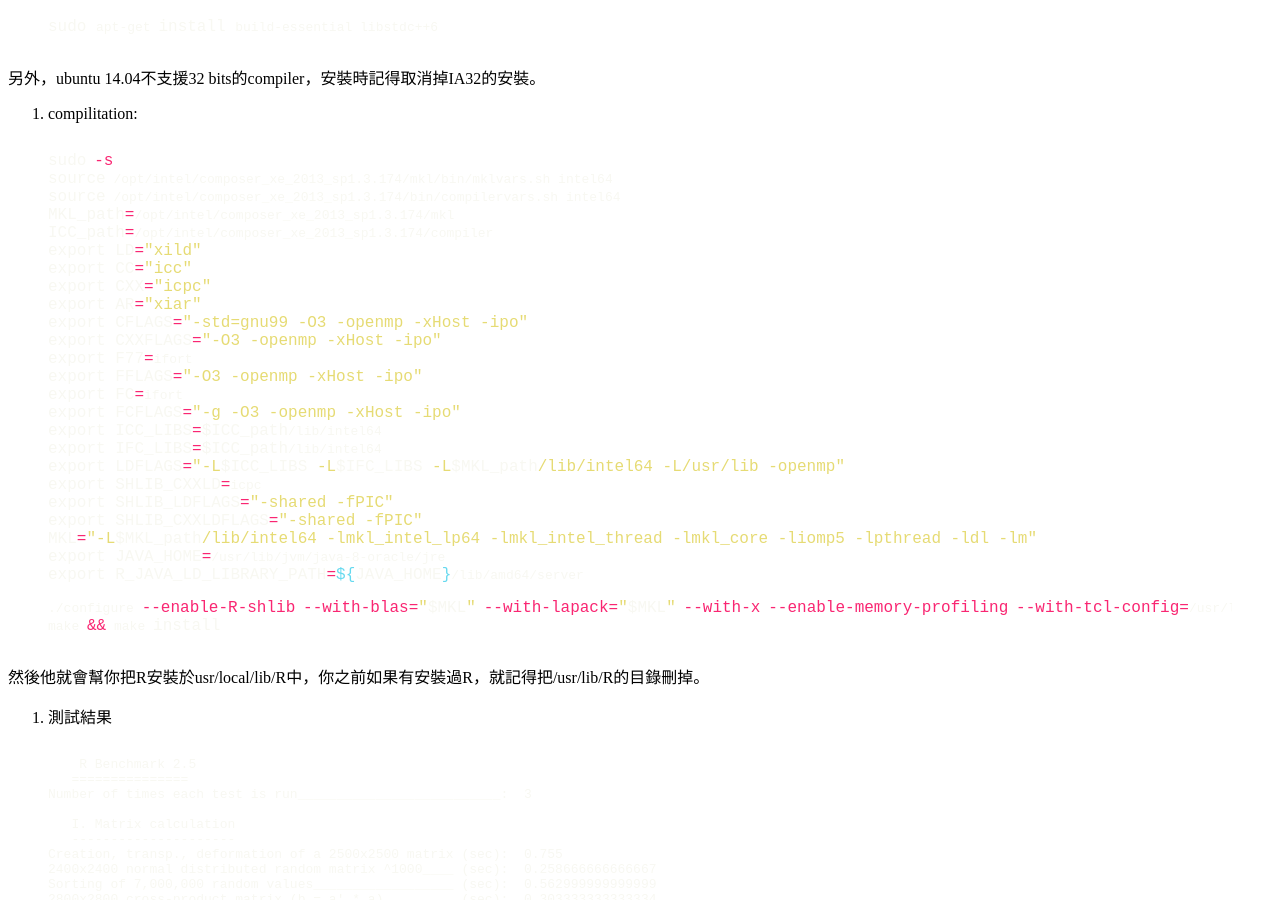
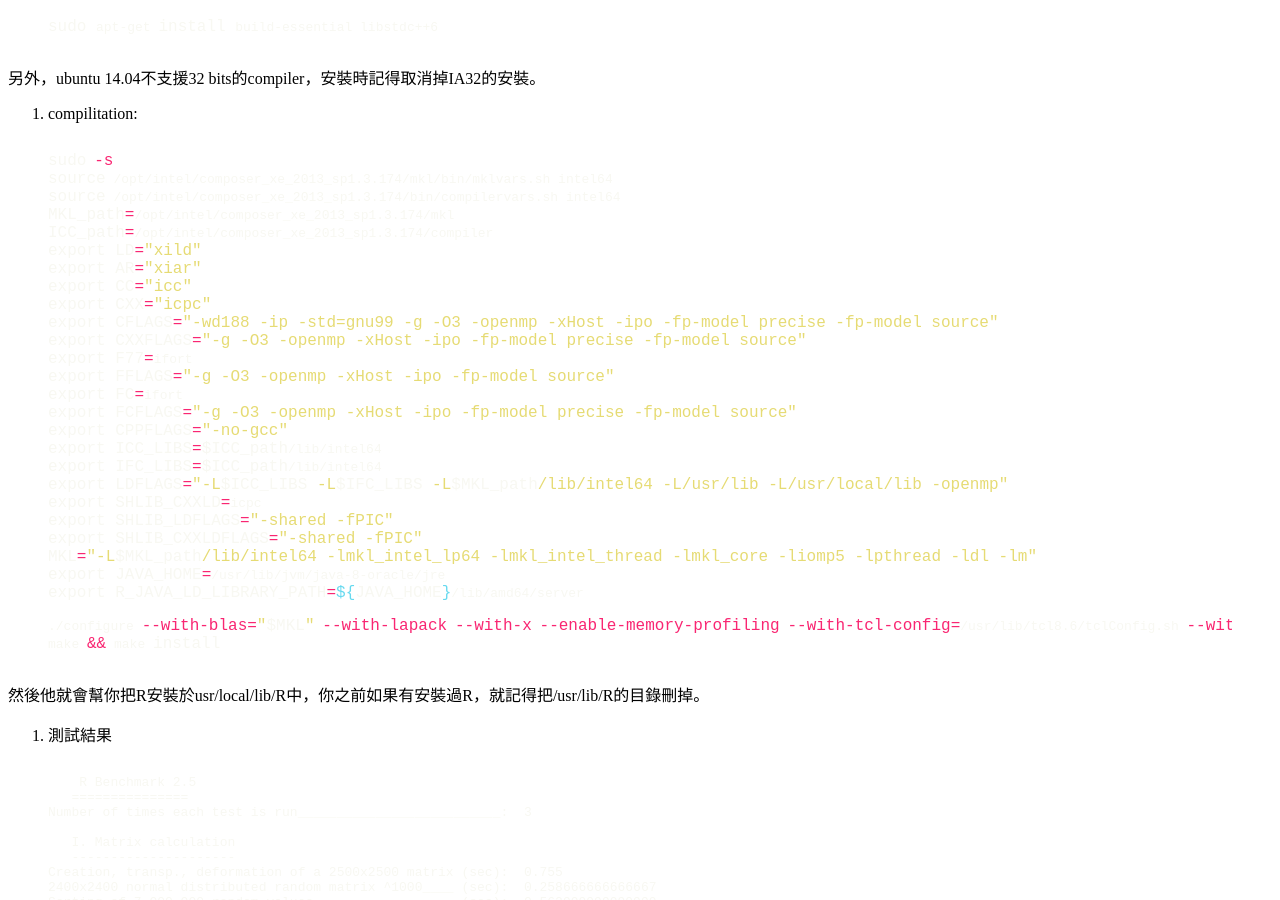
Before and after one commit to chengyucatch/chingchuan-chen.github.com, a Jekyll site: the page built from _posts/2014-05-16-how-to-compile-R-with-mkl.md, in a window 1280 px wide and 900 px high, scrolled down 2644 px. Built offline with Jekyll 4.4.1, drawn with Linux system fonts in a browser that asks for light colours; nearby versions of some CDN libraries; library files that are not in the unit come from our copies; comment, search, counter and statistics services are not loaded.

Commit message:
new post

```diff
--- a/_posts/2014-05-16-how-to-compile-R-with-mkl.md
+++ b/_posts/2014-05-16-how-to-compile-R-with-mkl.md
@@ -180,18 +180,19 @@ source /opt/intel/composer_xe_2013_sp1.3.174/bin/compilervars.sh intel64
 MKL_path=/opt/intel/composer_xe_2013_sp1.3.174/mkl
 ICC_path=/opt/intel/composer_xe_2013_sp1.3.174/compiler
 export LD="xild"
+export AR="xiar"
 export CC="icc"
 export CXX="icpc"
-export AR="xiar"
-export CFLAGS="-std=gnu99 -O3 -openmp -xHost -ipo"
-export CXXFLAGS="-O3 -openmp -xHost -ipo"
+export CFLAGS="-wd188 -ip -std=gnu99 -g -O3 -openmp -xHost -ipo -fp-model precise -fp-model source"
+export CXXFLAGS="-g -O3 -openmp -xHost -ipo -fp-model precise -fp-model source"
 export F77=ifort
-export FFLAGS="-O3 -openmp -xHost -ipo"
+export FFLAGS="-g -O3 -openmp -xHost -ipo -fp-model source"
 export FC=ifort
-export FCFLAGS="-g -O3 -openmp -xHost -ipo"
+export FCFLAGS="-g -O3 -openmp -xHost -ipo -fp-model precise -fp-model source"
+export CPPFLAGS="-no-gcc"
 export ICC_LIBS=$ICC_path/lib/intel64
 export IFC_LIBS=$ICC_path/lib/intel64
-export LDFLAGS="-L$ICC_LIBS -L$IFC_LIBS -L$MKL_path/lib/intel64 -L/usr/lib -openmp"
+export LDFLAGS="-L$ICC_LIBS -L$IFC_LIBS -L$MKL_path/lib/intel64 -L/usr/lib -L/usr/local/lib -openmp"
 export SHLIB_CXXLD=icpc
 export SHLIB_LDFLAGS="-shared -fPIC"
 export SHLIB_CXXLDFLAGS="-shared -fPIC"
@@ -199,7 +200,7 @@ MKL="-L$MKL_path/lib/intel64 -lmkl_intel_lp64 -lmkl_intel_thread -lmkl_core -lio
 export JAVA_HOME=/usr/lib/jvm/java-8-oracle/jre
 export R_JAVA_LD_LIBRARY_PATH=${JAVA_HOME}/lib/amd64/server
 
-./configure --enable-R-shlib --with-blas="$MKL" --with-lapack="$MKL" --with-x --enable-memory-profiling --with-tcl-config=/usr/lib/tcl8.6/tclConfig.sh --with-tk-config=/usr/lib/tk8.6/tkConfig.sh
+./configure --with-blas="$MKL" --with-lapack --with-x --enable-memory-profiling --with-tcl-config=/usr/lib/tcl8.6/tclConfig.sh --with-tk-config=/usr/lib/tk8.6/tkConfig.sh
 make && make install
 {% endhighlight %}
 
```
